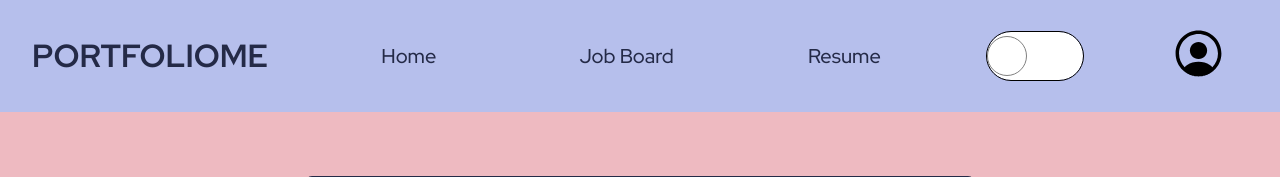
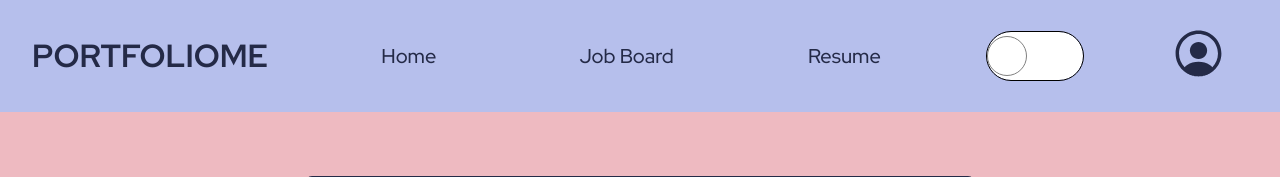
Before and after one commit to Arisch24/PortfolioMe, a Flask app: page /edit_profile in a window 1280 px wide. Shown: the top 177 px of the page. Run offline with Flask 2, Linux system fonts and the light colour scheme; a user stored in the database is signed in; some libraries are stand-ins or nearby versions.

Commit message:
Changed fill mode for svg path

```diff
--- a/PortfolioMe/static/css/layout/base.css
+++ b/PortfolioMe/static/css/layout/base.css
@@ -171,6 +171,10 @@ label[for='themeBtn'] {
 
 #profile .profile-box.active {
     display: flex;
+}
+
+#profile path {
+    fill: hsl(var(--dark-blue));
 }
 
 .profile-box a {
```
